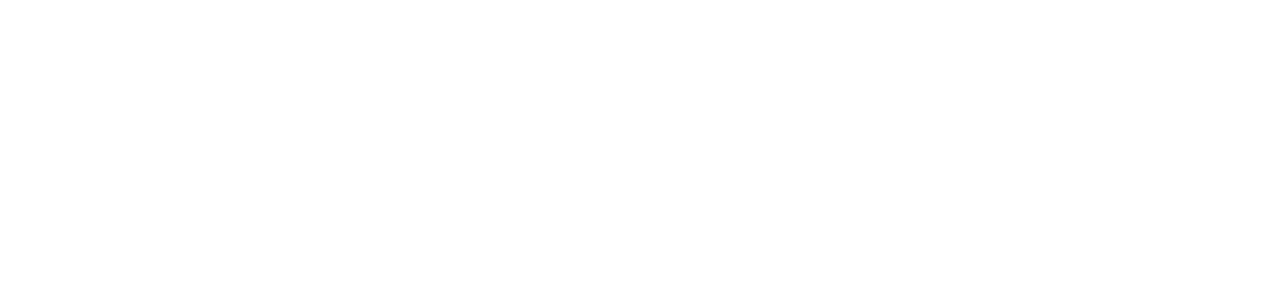
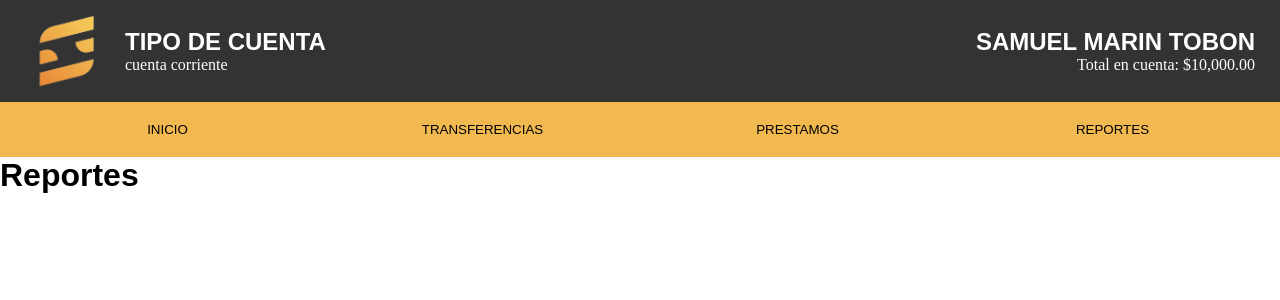
Before and after one commit to SamuelMarinTobon/ProyectoFinalWeb, a React (Vite) app: page /reportes in a window 1280 px wide. Before the commit this address had no page. Shown: the top 300 px of the page. Built offline with nearby package versions, Linux system fonts and the light colour scheme.

Commit message:
agrego navegacion entre inicio,ingreso y registro, y componente superior

```diff
--- a/src/App.jsx
+++ b/src/App.jsx
@@ -5,6 +5,7 @@ import Ingreso from './components/Ingreso/Ingreso';
 import Deudas from './components/InfoDeudas/Deudas';
 import Registro from './components/Registro/Registro';
 import TopContainer from './components/ContenedorSuperior/ContenedorSup';
+import Reportes from './components/Reportes/Reportes';
 
 function App() {
   return (
@@ -15,6 +16,7 @@ function App() {
         <Route path='/deudas' element={<Deudas />} />
         <Route path='/registro' element={<Registro />} />
         <Route path='/topcontainer' element={<TopContainer />} />
+        <Route path='/reportes' element={<Reportes />} />
       </Routes>
     </Router>
   );
--- a/src/components/ContenedorSuperior/ContenedorSup.jsx
+++ b/src/components/ContenedorSuperior/ContenedorSup.jsx
@@ -1,8 +1,10 @@
 import React from 'react';
 import './ContenedorSup.css'
 import Logo from '../../assets/logo5.png';
+import { useNavigate } from 'react-router';
 
 const TopContainer = () => {
+  const navigate = useNavigate();
   return (
     <div>
       <div className='contenedorLogoInfo'>
@@ -19,10 +21,18 @@ const TopContainer = () => {
         </div>
       </div>
       <div className='contenedorBotonesContSup'>
-        <button className='botonContSup'>Inicio</button>
-        <button className='botonContSup'>Transferencias</button>
-        <button className='botonContSup'>Préstamos</button>
-        <button className='botonContSup'>Reportes</button>
+        <button onClick={() => navigate('/inicio')} className='botonContSup'>
+          Inicio
+        </button>
+        <button onClick={() => navigate('/transferencias')} className='botonContSup'>
+          Transferencias
+        </button>
+        <button onClick={() => navigate('/prestamos')} className='botonContSup'>
+          Prestamos
+        </button>
+        <button onClick={() => navigate('/reportes')} className='botonContSup'>
+          Reportes
+        </button>
       </div>
     </div>
   );
--- a/src/components/Home/Home.jsx
+++ b/src/components/Home/Home.jsx
@@ -11,39 +11,44 @@ export default function Home() {
   );
 }
 */
-
 import React from 'react';
+import { useNavigate } from 'react-router';
+import Fondo from '../../assets/fondo4.png';
+import Logo from '../../assets/logo4.png';
 import './Home.css';
-import Logo from '../../assets/logo4.png';
-import Fondo from '../../assets/fondo4.png';
 
 const Home = () => {
+  const navigate = useNavigate();
   return (
-    <div className="home-container">
-      <header className="home-header">
+    <div className='home-container'>
+      <header className='home-header'>
         <div className='home-logo'>
-          <img src={Logo} alt="SwiftM Logo" className="home-logo" />
+          <img src={Logo} alt='SwiftM Logo' className='home-logo' />
         </div>
-        <div className="home-buttons">
-            <button className="btn-create-account">Crear Cuenta</button>
-            <button className="btn-login">Iniciar Sesión</button>
+        <div className='home-buttons'>
+          <button onClick={() => navigate('/registro')} className='btn-create-account'>
+            Crear Cuenta
+          </button>
+          <button onClick={() => navigate('/login')} className='btn-login'>
+            Iniciar Sesión
+          </button>
         </div>
       </header>
 
-      <div className="home-content">
-        <div className="home-text">
+      <div className='home-content'>
+        <div className='home-text'>
           <h1>Seguridad y Confianza</h1>
           <p>
-            Disfruta de tranquilidad con nuestra sitio web bancario seguro y confiable.
-            Tu bienestar financiero es nuestra prioridad.
+            Disfruta de tranquilidad con nuestra sitio web bancario seguro y confiable. Tu bienestar financiero es
+            nuestra prioridad.
           </p>
-          <div className="home-buttons">
-            <button className="btn-about-us">Conoce más</button>
+          <div className='home-buttons'>
+            <button className='btn-about-us'>Conoce más</button>
           </div>
         </div>
 
-        <div className="home-fondo">
-          <img src={Fondo} alt="Fondo de Seguridad" />
+        <div className='home-fondo'>
+          <img src={Fondo} alt='Fondo de Seguridad' />
         </div>
       </div>
     </div>
--- a/src/components/InfoDeudas/Deudas.jsx
+++ b/src/components/InfoDeudas/Deudas.jsx
@@ -3,7 +3,6 @@ import './Deudas.css';
 import TopContainer from '../ContenedorSuperior/ContenedorSup';
 
 const Deudas = () => {
-  const userName = "Juan Pérez"; // Nombre del cliente
   const deudas = [
     {
       id: 1,
--- a/src/components/Ingreso/Ingreso.jsx
+++ b/src/components/Ingreso/Ingreso.jsx
@@ -1,8 +1,10 @@
 import React from 'react';
 import logo from '../../assets/logo1.png';
 import './Ingreso.css';
+import { useNavigate } from 'react-router';
 
 export default function Ingreso() {
+   const navigate = useNavigate();
   return (
     <div className='principal'>
       <div className='ContainerIngreso'>
@@ -13,7 +15,9 @@ export default function Ingreso() {
         <button className='BotonIngresara'>Ingresar</button>
         <p>
           ¿No tienes Cuenta?
-          <a href=''>Registro</a>
+          <a href='' onClick={() => navigate('/registro')}>
+            Registro
+          </a>
         </p>
       </div>
     </div>
--- a/src/components/Registro/Registro.jsx
+++ b/src/components/Registro/Registro.jsx
@@ -1,8 +1,9 @@
 import React from 'react';
 import logo from '../../assets/logo.png';
 import './Registro.css';
-
+import { useNavigate } from 'react-router';
 export default function Registro() {
+  const navigate = useNavigate();
   return (
     <div className='principal'>
       <div className='ContainerRegistro'>
@@ -15,7 +16,9 @@ export default function Registro() {
         <button className='BotonRegistrar'>Registrar</button>
         <p>
           ¿Ya tienes Cuenta?
-          <a href=''>Iniciar Sesión</a>
+          <a href='' onClick={() => navigate('/login')}>
+            Iniciar Sesión
+          </a>
         </p>
       </div>
     </div>
--- a/src/components/Reportes/Reportes.jsx
+++ b/src/components/Reportes/Reportes.jsx
@@ -0,0 +1,13 @@
+import React from 'react';
+import TopContainer from '../ContenedorSuperior/ContenedorSup';
+
+const Reportes = () => {
+  return (
+    <div>
+      <TopContainer />
+      <h1>Reportes</h1>
+    </div>
+  );
+};
+
+export default Reportes;
```
Also changed, not shown: src/components/Retiro/Retiro.jsx (+11 -0 lines).
